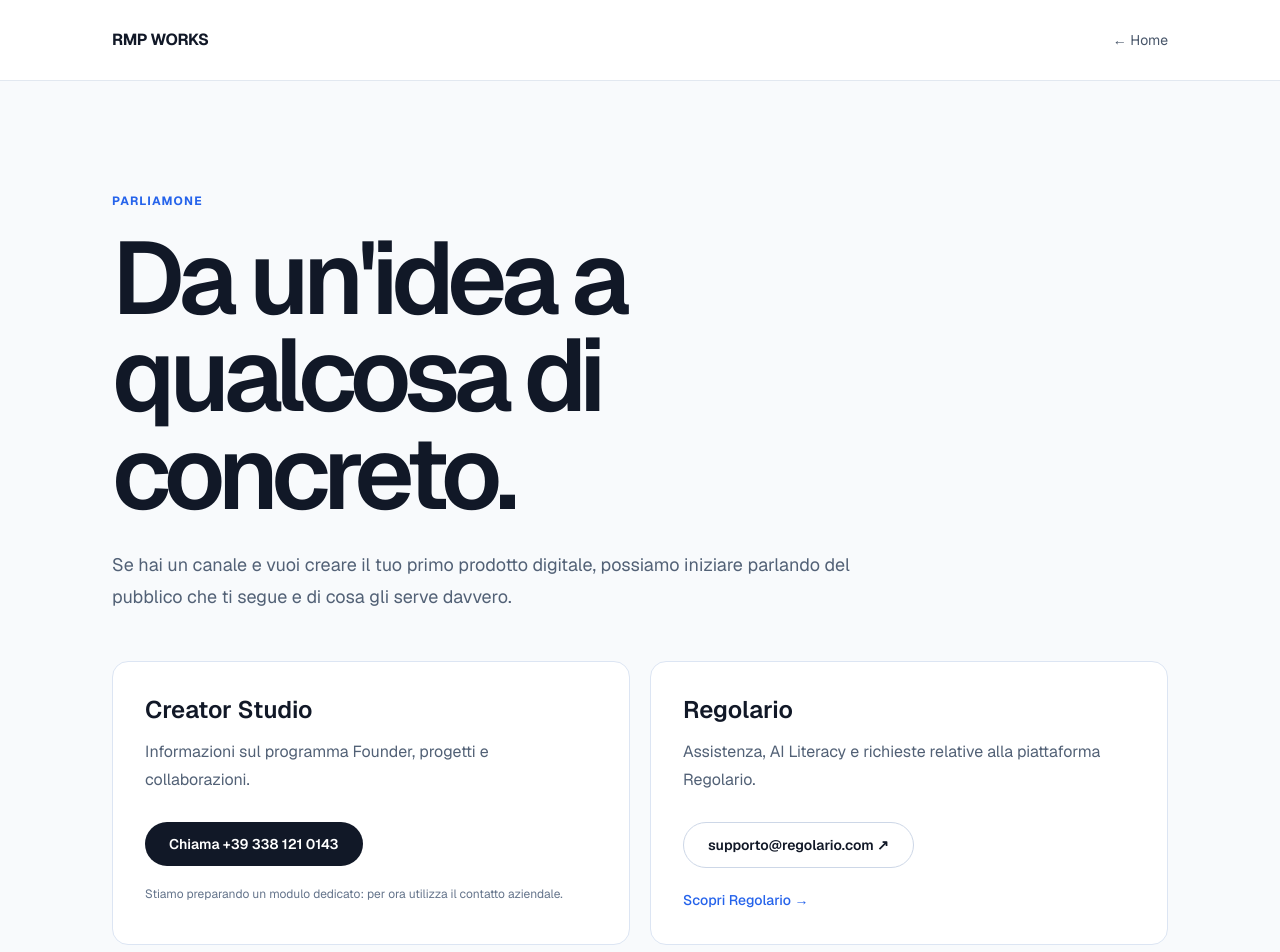
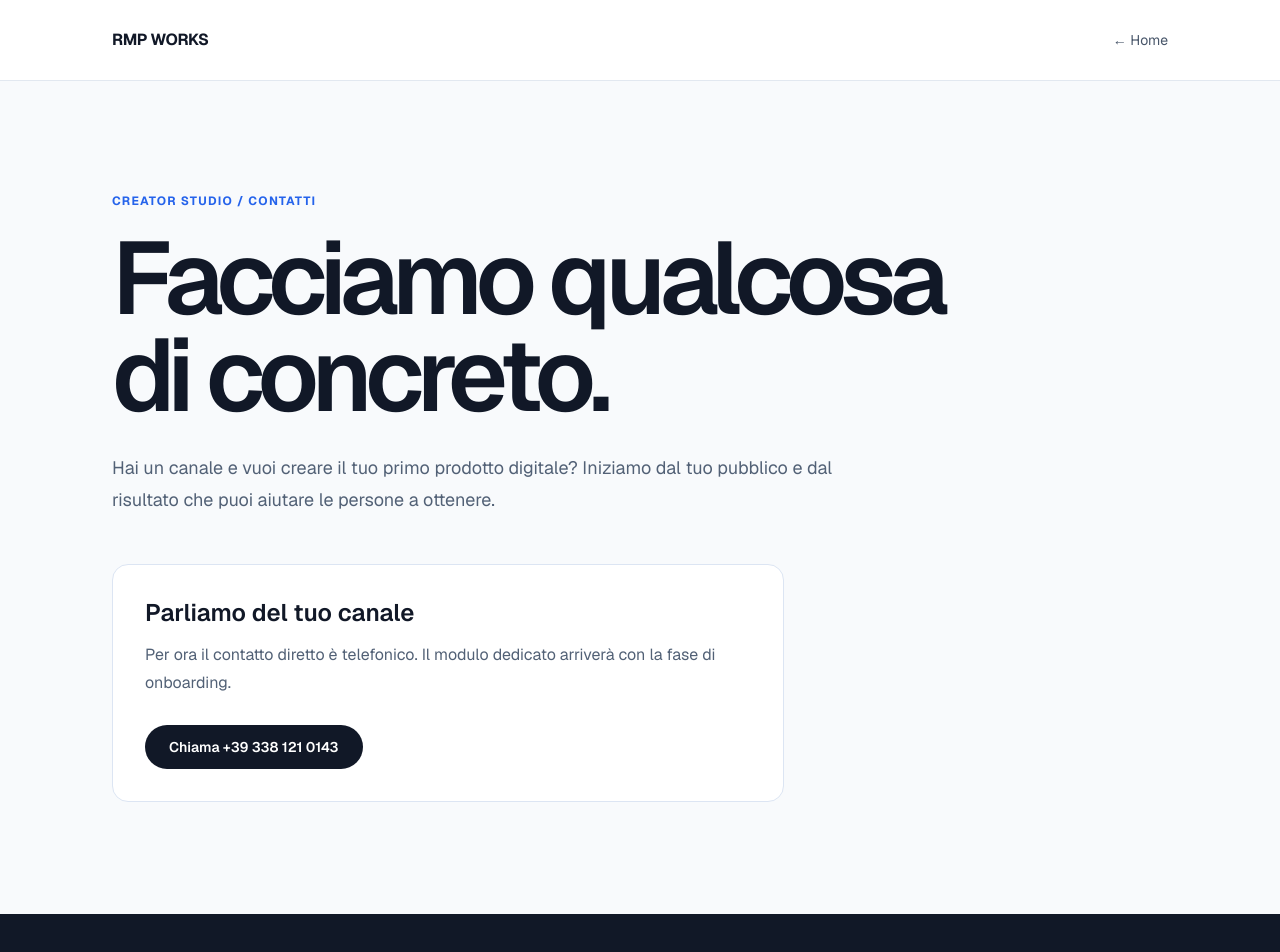
Before and after one commit to MacNaym/rmpworks, a Next.js app: page /contact in a window 1280 px wide. Shown: the top 952 px of the page. Built offline with nearby package versions, Linux system fonts and the light colour scheme.

Commit message:
refactor: make public contact page creator-only

```diff
--- a/app/contact/page.tsx
+++ b/app/contact/page.tsx
@@ -1,34 +1,24 @@
 import Link from "next/link";
 import type { Metadata } from "next";
 import { rmpPhone } from "../contact-details";
-
 export const metadata: Metadata = {
-  title: "Contatti | RMP Works",
-  description: "Contatta RMP Works per Creator Studio, collaborazione creator e progetti. Per Regolario rimane disponibile il canale dedicato.",
+  title: "Contatti Creator Studio | RMP Works",
+  description: "Contatta RMP Creator Studio per progetti, prodotti e collaborazioni con content creator.",
 };
-const frame = "mx-auto w-full max-w-6xl px-5 sm:px-8 lg:px-12";
-export default function ContactPage() {
+const frame="mx-auto w-full max-w-6xl px-5 sm:px-8 lg:px-12";
+export default function ContactPage(){
  return <main className="min-h-screen bg-[#f8fafc] text-[#111827]">
    <header className="border-b border-[#e2e8f0] bg-white"><div className={`${frame} flex min-h-20 items-center justify-between`}><Link href="/" className="font-bold tracking-tight">RMP WORKS</Link><Link href="/" className="text-sm text-[#475569]">← Home</Link></div></header>
    <section className={`${frame} py-20 sm:py-28`}>
-      <p className="text-xs font-bold uppercase tracking-widest text-[#2563eb]">Parliamone</p>
-      <h1 className="mt-5 max-w-4xl text-[clamp(3.5rem,8vw,7rem)] font-semibold leading-[.95] tracking-[-.065em]">Da un'idea a qualcosa di concreto.</h1>
-      <p className="mt-7 max-w-3xl text-lg leading-8 text-[#526176]">Se hai un canale e vuoi creare il tuo primo prodotto digitale, possiamo iniziare parlando del pubblico che ti segue e di cosa gli serve davvero.</p>
-      <div className="mt-12 grid gap-5 md:grid-cols-2">
-        <div className="rounded-2xl border border-[#dce5f3] bg-white p-8">
-          <h2 className="text-2xl font-semibold">Creator Studio</h2>
-          <p className="mt-3 leading-7 text-[#526176]">Informazioni sul programma Founder, progetti e collaborazioni.</p>
+     <p className="text-xs font-bold uppercase tracking-widest text-[#2563eb]">Creator Studio / Contatti</p>
+     <h1 className="mt-5 max-w-4xl text-[clamp(3.5rem,8vw,7rem)] font-semibold leading-[.95] tracking-[-.065em]">Facciamo qualcosa di concreto.</h1>
+     <p className="mt-7 max-w-3xl text-lg leading-8 text-[#526176]">Hai un canale e vuoi creare il tuo primo prodotto digitale? Iniziamo dal tuo pubblico e dal risultato che puoi aiutare le persone a ottenere.</p>
+     <div className="mt-12 max-w-2xl rounded-2xl border border-[#dce5f3] bg-white p-8">
+       <h2 className="text-2xl font-semibold">Parliamo del tuo canale</h2>
+       <p className="mt-3 leading-7 text-[#526176]">Per ora il contatto diretto è telefonico. Il modulo dedicato arriverà con la fase di onboarding.</p>
        <a className="mt-7 inline-flex rounded-full bg-[#111827] px-6 py-3 text-sm font-semibold text-white hover:bg-[#1d4ed8]" href={rmpPhone.href}>Chiama {rmpPhone.display}</a>
-          <p className="mt-4 text-xs leading-6 text-[#64748b]">Stiamo preparando un modulo dedicato: per ora utilizza il contatto aziendale.</p>
-        </div>
-        <div className="rounded-2xl border border-[#dce5f3] bg-white p-8">
-          <h2 className="text-2xl font-semibold">Regolario</h2>
-          <p className="mt-3 leading-7 text-[#526176]">Assistenza, AI Literacy e richieste relative alla piattaforma Regolario.</p>
-          <a className="mt-7 inline-flex rounded-full border border-[#cdd7e7] px-6 py-3 text-sm font-semibold hover:text-[#1d4ed8]" href="mailto:supporto@regolario.com">supporto@regolario.com ↗</a>
-          <div className="mt-5"><Link className="text-sm font-medium text-[#2563eb]" href="/projects/regolario">Scopri Regolario →</Link></div>
-        </div>
      </div>
    </section>
-    <footer className="bg-[#111827] py-10 text-sm text-white/70"><div className={`${frame} flex flex-wrap justify-between gap-5`}><span>© 2026 RMP Works</span><div className="flex gap-5"><Link href="/creator-studio">Creator Studio</Link><Link href="/projects">Progetti</Link></div></div></footer>
+   <footer className="bg-[#111827] py-10 text-sm text-white/70"><div className={`${frame} flex flex-wrap justify-between gap-5`}><span>© 2026 RMP Works</span><div className="flex gap-5"><Link href="/creator-studio">Creator Studio</Link><Link href="/design-lab">Design Lab</Link></div></div></footer>
  </main>;
 }
```
Lines whose indentation alone changed are shown as unchanged.
